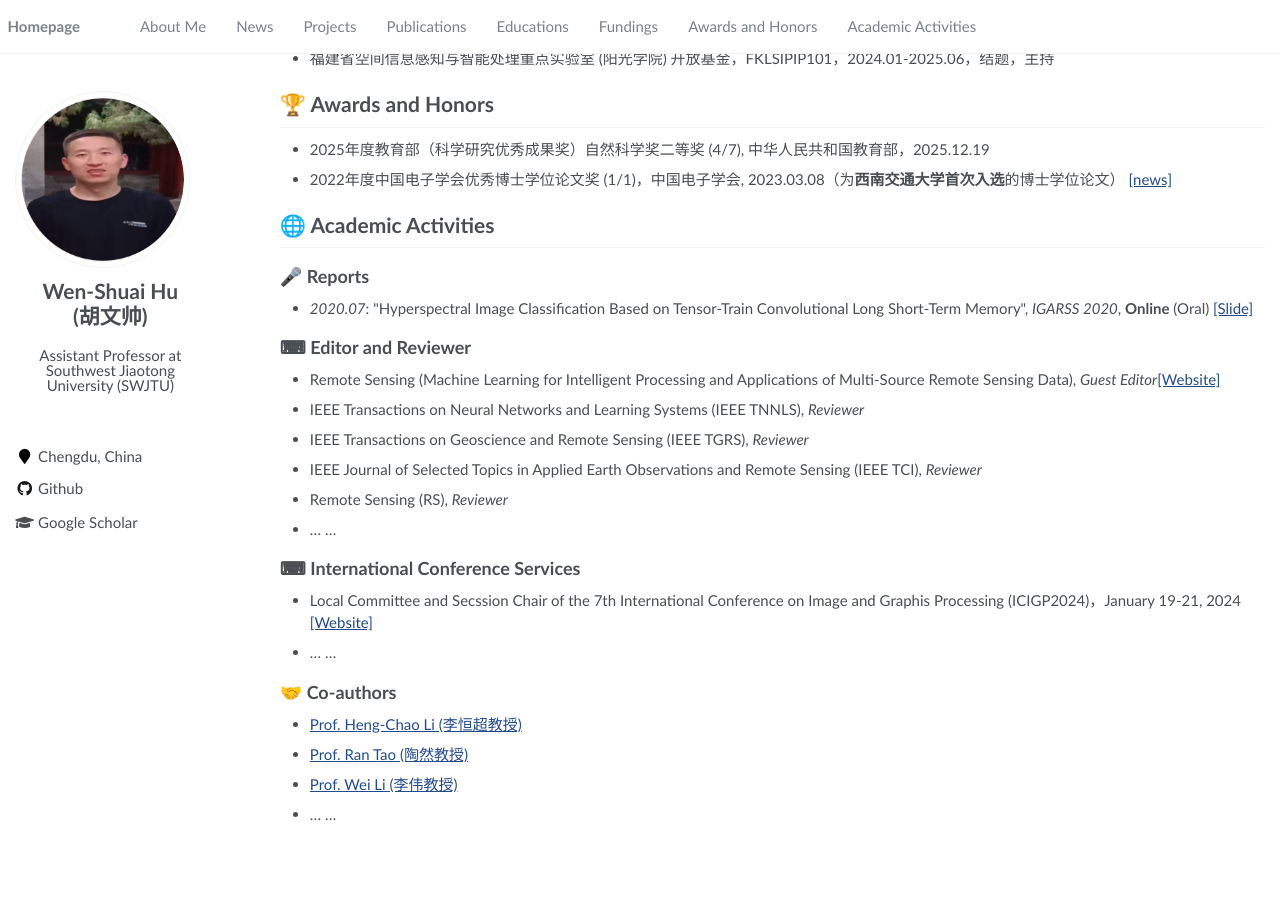
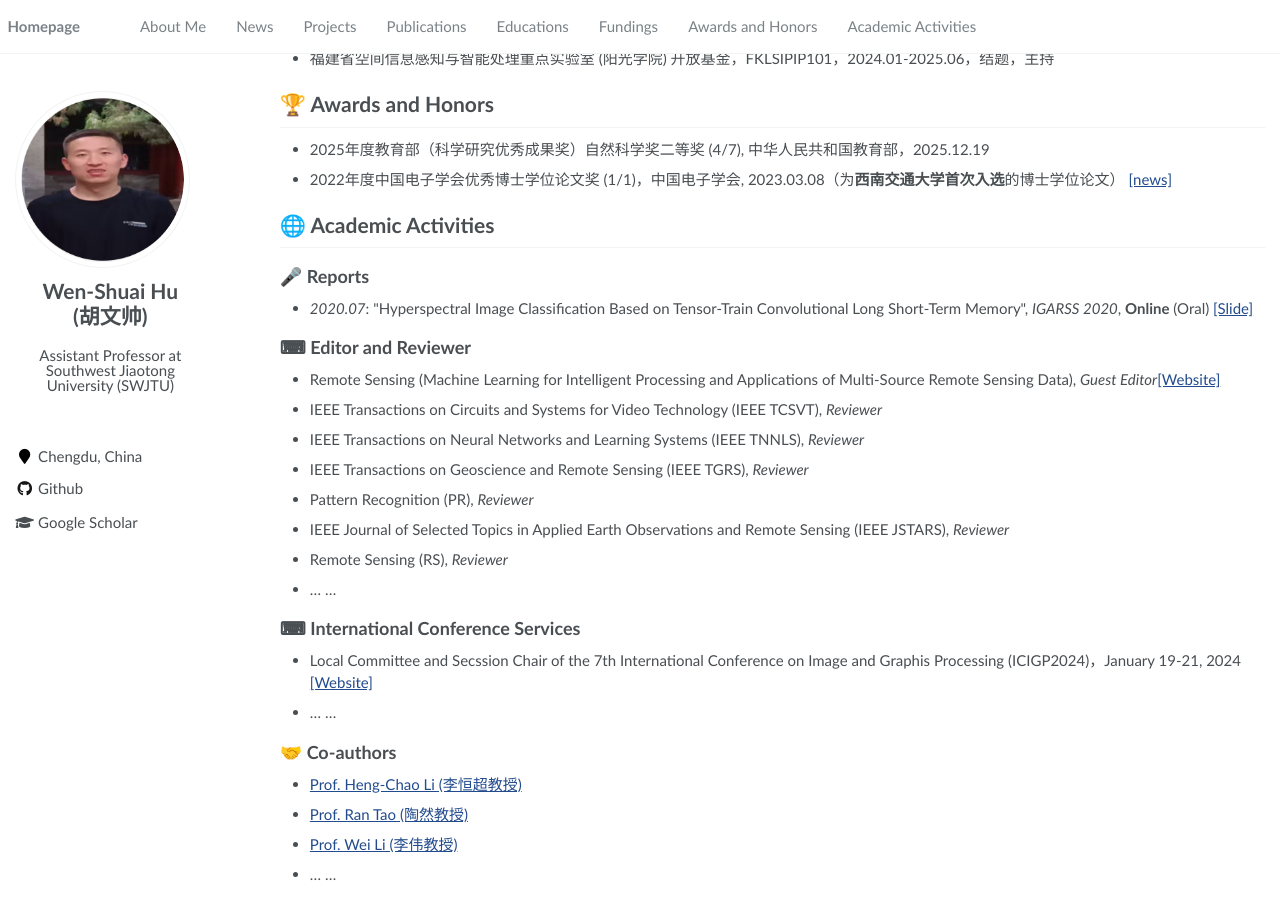
Before and after one commit to WenshuaiHu/wenshuaihu.github.io, a Jekyll site: the page built from pages/about.md, in a window 1280 px wide and 900 px high, scrolled down 2135 px. Built offline with Jekyll 4.4.1, drawn with Linux system fonts in a browser that asks for light colours; a script that is not in the unit is left out; before the commit the page ends 2975 px from its top, so only the background shows below that.

Commit message:
Update about.md

```diff
--- a/pages/about.md
+++ b/pages/about.md
@@ -129,9 +129,11 @@ My current interests include intelligent interpretation and applications of remo
 ## ⌨ Editor and Reviewer
 
 -  Remote Sensing (Machine Learning for Intelligent Processing and Applications of Multi-Source Remote Sensing Data), _Guest Editor_[[Website]](https://www.mdpi.com/journal/remotesensing/special_issues/6Q33X37438)
+-  IEEE Transactions on Circuits and Systems for Video Technology (IEEE TCSVT), _Reviewer_
 -  IEEE Transactions on Neural Networks and Learning Systems (IEEE TNNLS), _Reviewer_
 -  IEEE Transactions on Geoscience and Remote Sensing (IEEE TGRS), _Reviewer_
--  IEEE Journal of Selected Topics in Applied Earth Observations and Remote Sensing (IEEE TCI), _Reviewer_
+-  Pattern Recognition (PR), _Reviewer_
+-  IEEE Journal of Selected Topics in Applied Earth Observations and Remote Sensing (IEEE JSTARS), _Reviewer_
 -  Remote Sensing (RS), _Reviewer_
 -  ... ...
 
```
